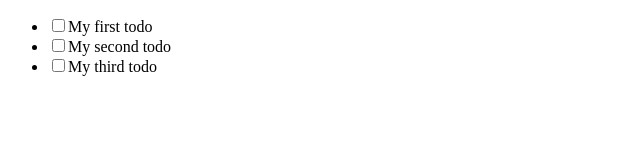
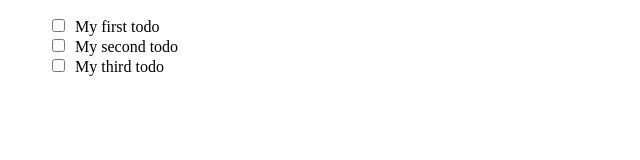
Before and after one commit to EwelinaEwa/intro-react, a React (Create React App) app: page / in a window 1280 px wide. Shown: the top 160 px of the page, without its empty margins (0-640 px from the left). Built offline with nearby package versions, Linux system fonts and the light colour scheme.

Commit message:
Remove bullets from list items

```diff
--- a/src/App.js
+++ b/src/App.js
@@ -18,11 +18,11 @@ function App() {
     }
 
     const list = (
-        <ul>
+        <ul style={{listStyle: "none"}}>
             {todos.map((todo) =>
                 <li key={todo.id}>
                     <label>
-                        <input type="checkbox" checked={checked.id} onChange={handleChange} />
+                        <input type="checkbox" checked={checked.id} onChange={handleChange} style={{marginRight: 10}}/>
                         {todo.text}
                     </label>
                 </li>
```
